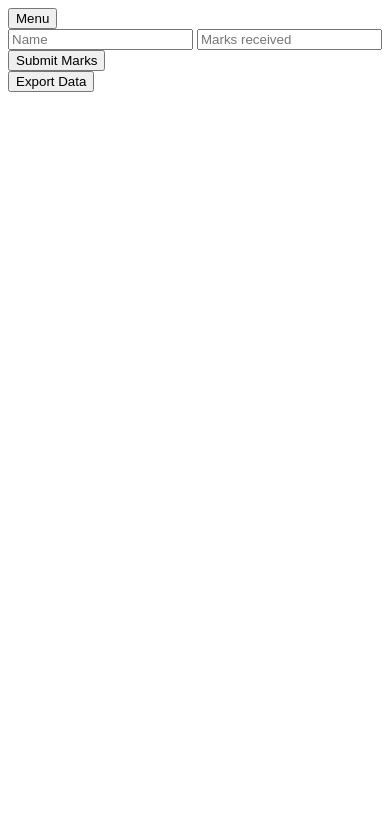
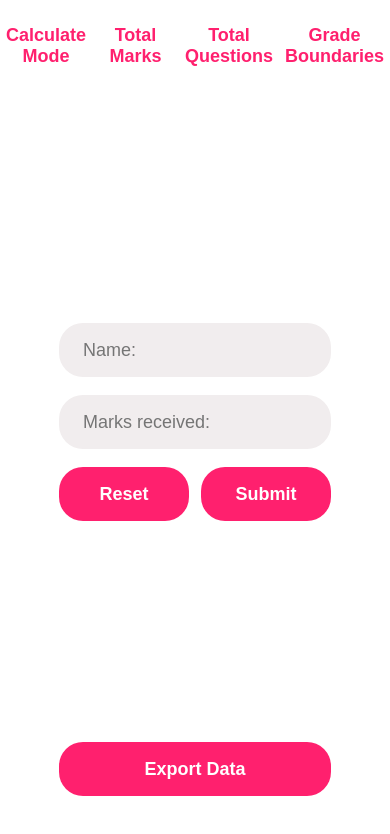
Before and after one commit to 1imo/Marking-Tool-2.0, a plain HTML site: page index.html in a window 390 px wide. Drawn offline with Linux system fonts and the light colour scheme.

Commit message:
UI almost completed - responsive menu coming next

```diff
--- a/index.html
+++ b/index.html
@@ -5,15 +5,28 @@
     <meta http-equiv="X-UA-Compatible" content="IE=edge">
     <meta name="viewport" content="width=device-width, initial-scale=1.0">
     <title>Marking Tool</title>
+    <link rel="preconnect" href="https://fonts.googleapis.com">
+<link rel="preconnect" href="https://fonts.gstatic.com" crossorigin>
+<link href="https://fonts.googleapis.com/css2?family=Inter:wght@400;700;900&display=swap" rel="stylesheet">
     <link rel="stylesheet" href="styles.css">
 </head>
 <body>
-    <button class="menu" onclick="menuPopup()">Menu</button>
+    <button class="menu hidden" onclick="menuPopup()">Menu</button>
+
+    <section class="menuLarge">
+        <button class="calcMode">Calculate Mode</button>
+        <button class="totalMarksLg">Total Marks</button>
+        <button class="questCount">Total Questions</button>
+        <button class="gradeBoundariesLg">Grade Boundaries</button>
+    </section>
 
     <section class="inputFields">
-        <input type="text" placeholder="Name" class="studentName">
-        <input type="text" placeholder="Marks received" class="marksReceived">
-        <button class="submitEntry">Submit Marks</button>
+        <input type="text" placeholder="Name:" class="studentName">
+        <input type="text" placeholder="Marks received:" class="marksReceived">
+        <div class="buttonsMain">
+            <button class="resetEntry">Reset</button>
+            <button class="submitEntry">Submit</button>
+        </div>
     </section>
 
     <section class="modal hidden">
--- a/scripts.js
+++ b/scripts.js
@@ -128,7 +128,8 @@ submitParamsButton.addEventListener("click", () => {
             gradeBoundary.placeholder = "Lower Grade Bound"
             container.append(gradeInput, gradeBoundary)
             gradeInputs.append(container)
-            document.querySelector(".gradeBounds").append(gradeInputs)
+            let parentNode = document.querySelector(".gradeBounds").parentNode
+            parentNode.insertBefore(gradeInputs, document.querySelector(".gradeBounds"))
         }
 
 
--- a/styles.css
+++ b/styles.css
@@ -1,3 +1,166 @@
+body {
+    margin: 0;
+    padding: 0;
+    width: 100vw;
+    height: 100vh;
+
+    font-family: 'Inter', sans-serif;
+    background-color: #ffffff;
+
+    position: relative;
+    display: flex;
+}
+
+:root {
+    --regular: 400;
+    --bold: 700;
+    --black: 900;
+
+    --pink: #FF206E;
+    --lightGrey: #F1EDEE;
+    --darkGrey: #686963;
+}
+
+.menuLarge {
+    display: flex;
+    width: 100vw;
+    height: 42px;
+    margin-top: 24px;
+    align-items: center;
+    justify-content: center;
+}
+
+.menuLarge > button {
+    height: 42px;
+    width: 272px;
+    color: var(--pink);
+    text-align: center;
+    background-color: #ffffff;
+    border: none;
+    font-size: 18px;
+    font-weight: var(--bold);
+}
+
+.inputFields {
+    align-self: center;
+    justify-self: center;;
+    width: 272px;
+    height: 198px;
+    display: flex;
+    flex-direction: column;
+    gap: 18px;
+
+    position: absolute;
+    top: 50%;
+    left: 50%;
+    transform: translateX(-50%) translateY(-50%);
+}
+
+.inputFields > input {
+    width: 224px;
+    height: 54px;
+    border: none;
+    border-radius: 24px;
+    font-size: 18px;
+    color: var(--darkGrey);
+    background-color: var(--lightGrey);
+    padding: 0px 24px;
+}
+
+.inputFields > input:focus {
+    border-color: var(--lightGrey);
+}
+
+.buttonsMain {
+    display: flex;
+    justify-content: space-between;
+}
+
+.buttonsMain > button {
+    width: 130px;
+    height: 54px;
+    font-size: 18px;
+    font-weight: var(--bold);
+    color: #ffffff;
+    background-color: var(--pink);
+    text-align: center;
+    border: none;
+    border-radius: 24px;
+}
+
+.exportFile {
+    position: absolute;
+    top: 100%;
+    left: 50%;
+    transform: translateX(-50%) translateY(-100%);
+    margin-top: -48px;
+    font-size: 18px;
+    font-weight: var(--bold);
+    color: #ffffff;
+    background-color: var(--pink);
+    text-align: center;
+    border: none;
+    border-radius: 24px;
+    width: 272px;
+    height: 54px;
+}
+
+
+
+
+
+
+
+
+
+
+
+
+
+
+
+
+
+
+
+
+
+
+
+
+
+
+
+
+
+
+
+
+
+
+
+
+
+
+
+
+
+
+
+
+
+
+
+
+
+
+
+
+
+
+
+
+
 .hidden {
     display: none;
 }
```
